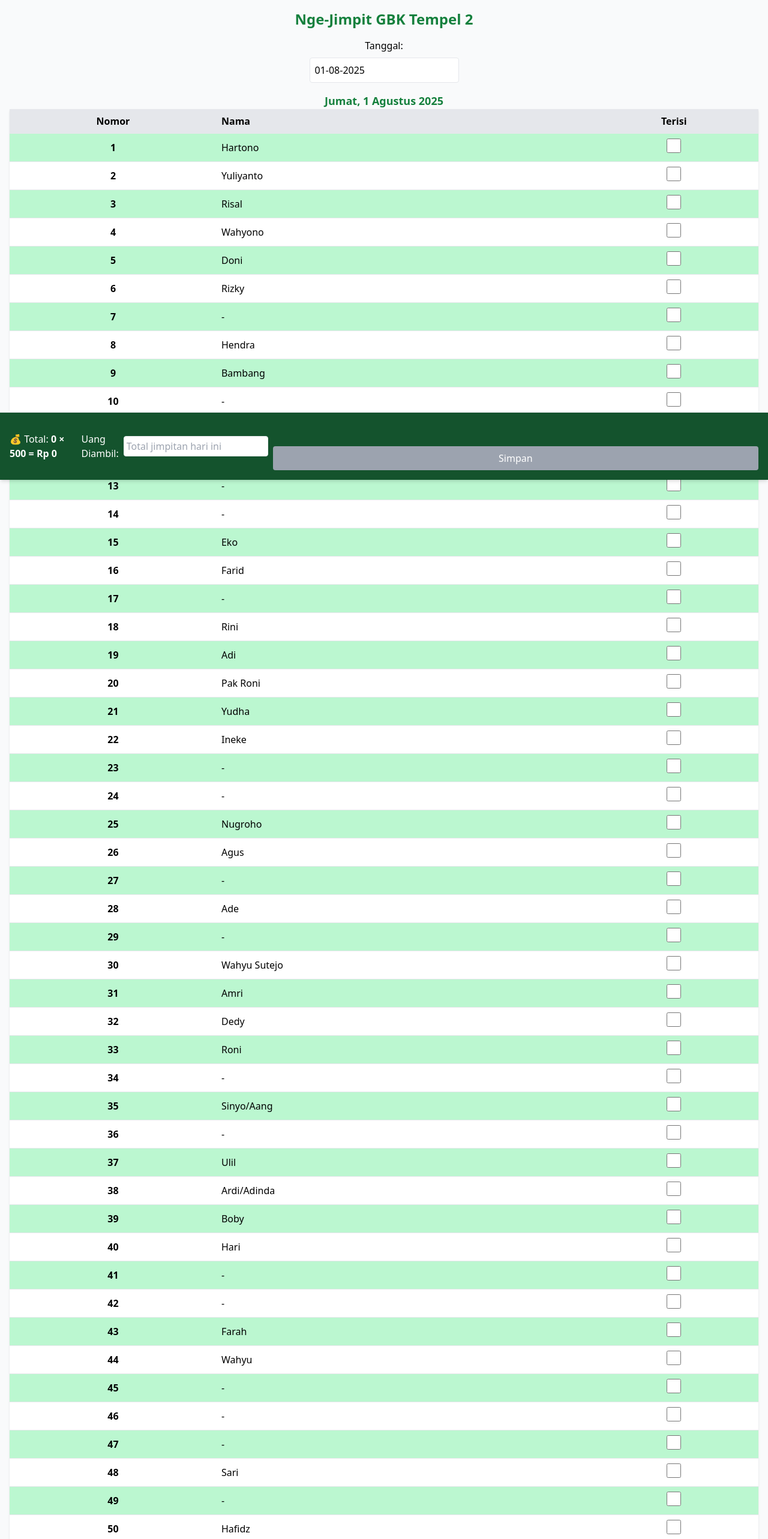
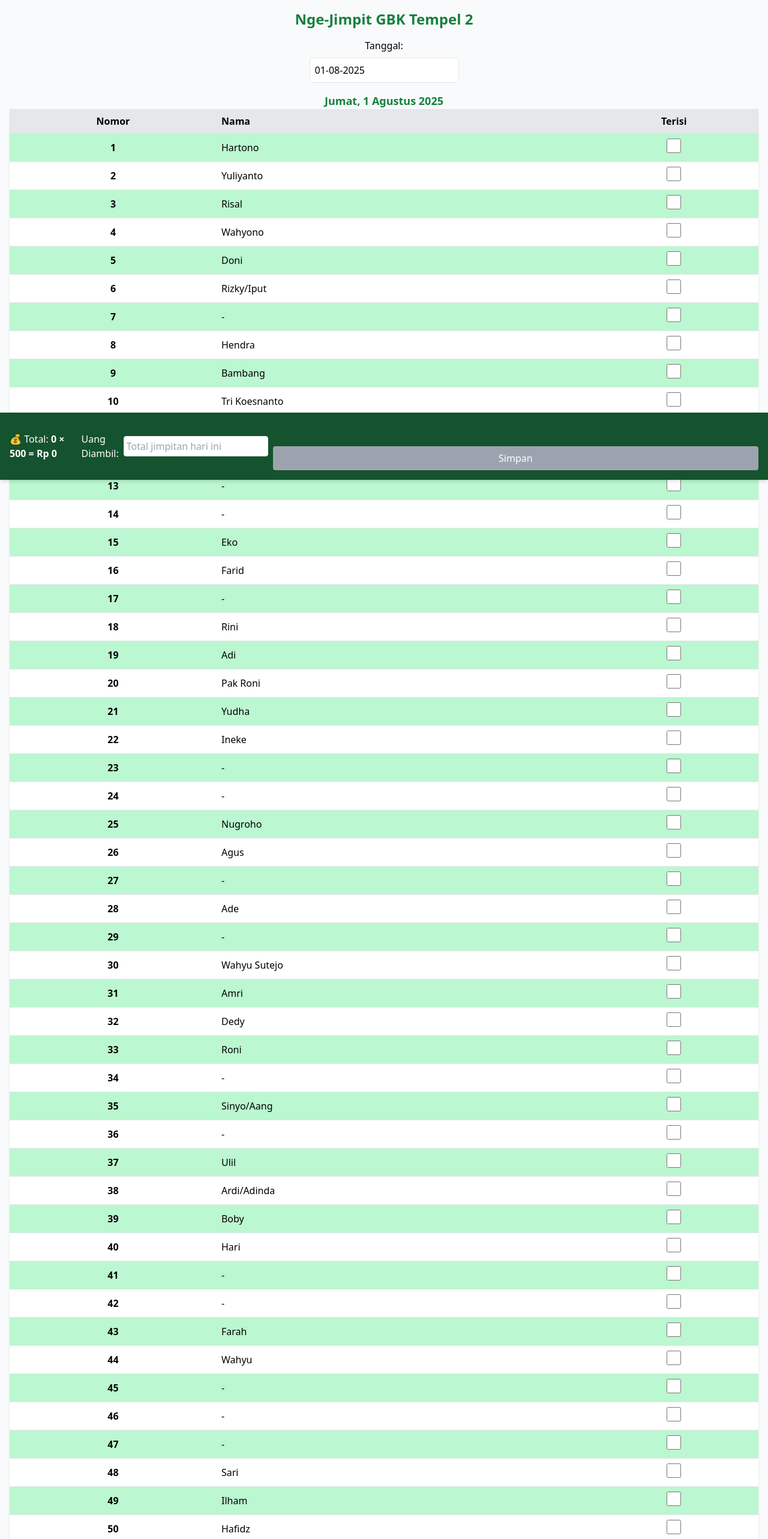
Before and after one commit to roniadiatmoko/jimpitan, a React (Create React App) app: page / in a window 1280 px wide. Shown: the top 2566 px of the page at 60% size. Built offline with nearby package versions, Linux system fonts and the light colour scheme.

Commit message:
fix: ganti nama

```diff
--- a/src/App.js
+++ b/src/App.js
@@ -11,11 +11,11 @@ const rumahList = [
   { nomor: 3, nama: "Risal" },
   { nomor: 4, nama: "Wahyono" },
   { nomor: 5, nama: "Doni" },
-  { nomor: 6, nama: "Rizky" },
+  { nomor: 6, nama: "Rizky/Iput" },
   { nomor: 7, nama: "-" },
   { nomor: 8, nama: "Hendra" },
   { nomor: 9, nama: "Bambang" },
-  { nomor: 10, nama: "-" },
+  { nomor: 10, nama: "Tri Koesnanto" },
   { nomor: 11, nama: "Herma" },
   { nomor: 12, nama: "-" },
   { nomor: 13, nama: "-" },
@@ -54,7 +54,7 @@ const rumahList = [
   { nomor: 46, nama: "-" },
   { nomor: 47, nama: "-" },
   { nomor: 48, nama: "Sari" },
-  { nomor: 49, nama: "-" },
+  { nomor: 49, nama: "Ilham" },
   { nomor: 50, nama: "Hafidz" },
   { nomor: 51, nama: "Koko" },
   { nomor: 52, nama: "Tri/Yudi" },
@@ -71,7 +71,7 @@ const rumahList = [
   { nomor: 63, nama: "Kasto" },
   { nomor: 64, nama: "Wahyu Hidayat" },
   { nomor: 65, nama: "Yahya" },
-  { nomor: 66, nama: "Zaky" },
+  { nomor: 66, nama: "-" },
   { nomor: 67, nama: "Endra" },
   { nomor: 68, nama: "Ikhwan" },
 ];
```
